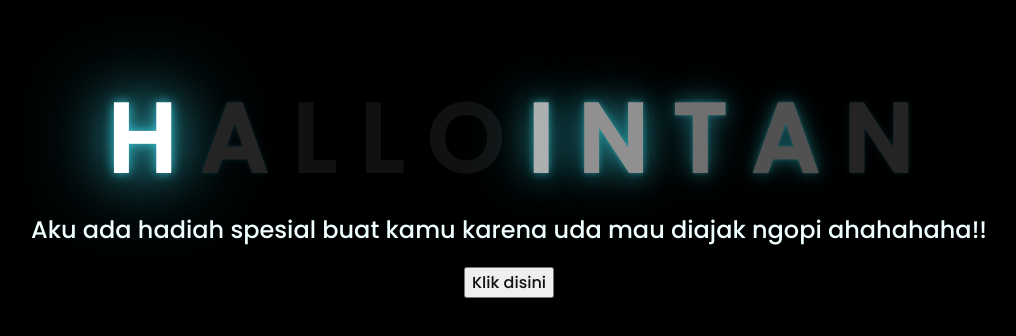
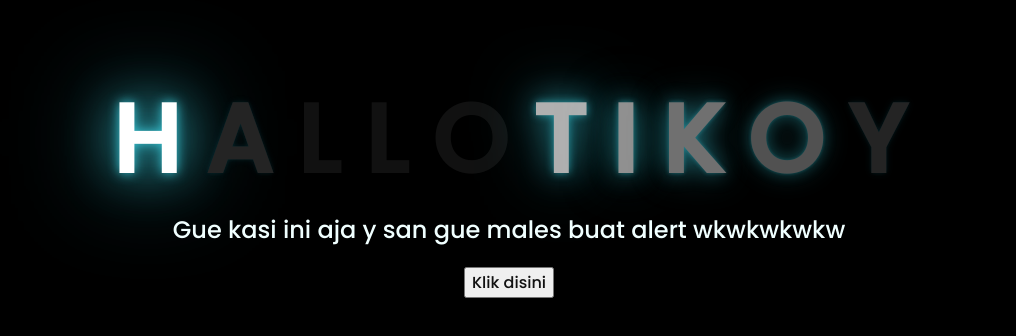
Before and after one commit to wanikh/bunga, a plain HTML site: page index.html in a window 1280 px wide. Shown: the part 226-562 px from the top of the page, without its empty margins (139-1155 px from the left). Drawn offline with Linux system fonts and the light colour scheme.

Commit message:
santikoy

```diff
--- a/index.html
+++ b/index.html
@@ -16,14 +16,14 @@
         <span>L</span>
         <span>L</span>
         <span>O</span>
+        <span>T</span>
         <span>I</span>
-        <span>N</span>
-        <span>T</span>
-        <span>A</span>
-        <span>N</span>
+        <span>K</span>
+        <span>O</span>
+        <span>Y</span>
     </div>
     <div class="description">
-        <span>Aku ada hadiah spesial buat kamu karena uda mau diajak ngopi ahahahaha!!</span>
+        <span>Gue kasi ini aja y san gue males buat alert wkwkwkwkw</span>
     </div>
     <div class="button">
         <button>
```
